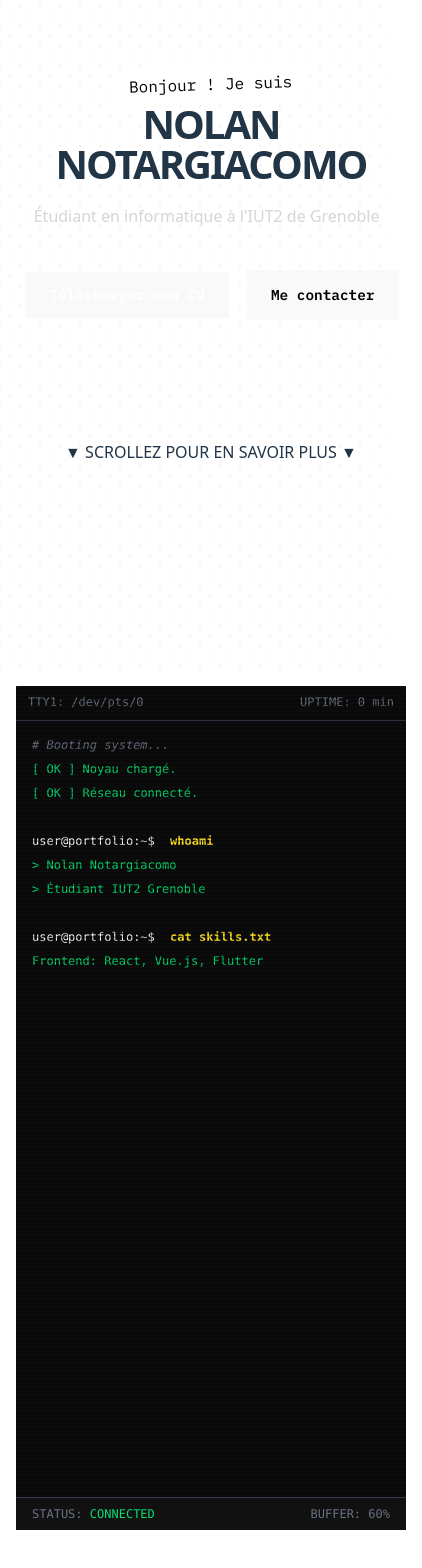
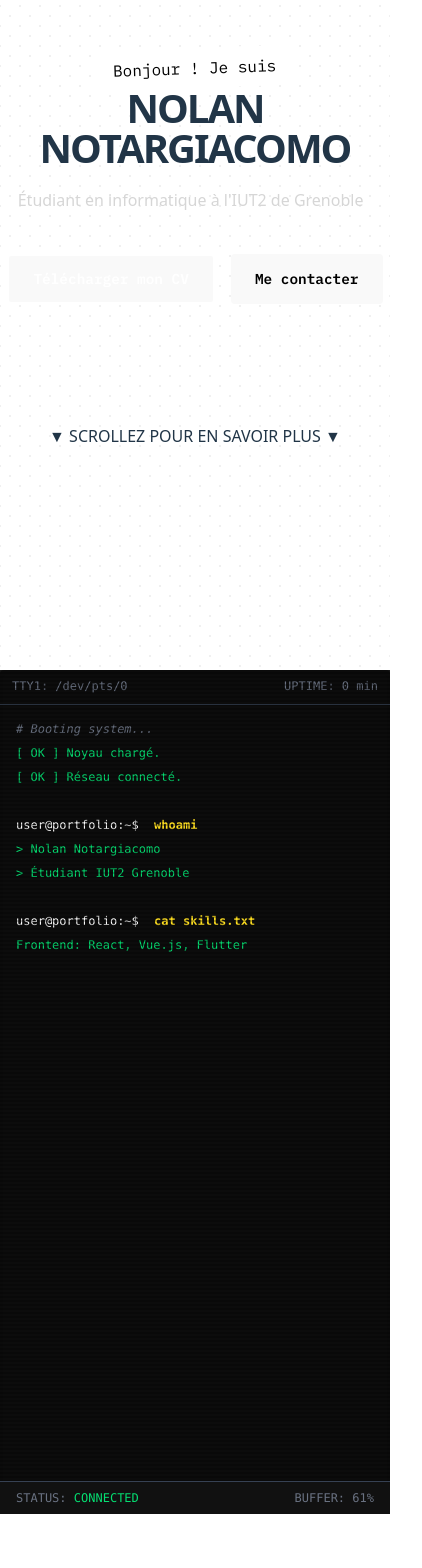
Before and after one commit to NolanNtrg/Portfolio, a React (Vite) app: page / in a window 390 px wide. Shown: the part 174-1742 px from the top of the page, 422 px wide, since content can reach past the window. Built offline with nearby package versions, Linux system fonts and the light colour scheme.

Commit message:
responsivity fix

```diff
--- a/src/App.css
+++ b/src/App.css
@@ -1,5 +1,4 @@
 #root {
   margin: 0 auto;
-  padding: 1rem;
   text-align: center;
 }
--- a/src/App.tsx
+++ b/src/App.tsx
@@ -5,14 +5,13 @@ import { Screen } from "./components/terminal/screen";
 
 function App() {
   return (
-    <>
+    <div className="w-full">
       <div className="min-h-screen flex justify-center items-center">
         <Hero />
       </div>
-
       <Screen />
       <Mail />
-    </>
+    </div>
   );
 }
 
--- a/src/components/hero/description.tsx
+++ b/src/components/hero/description.tsx
@@ -16,7 +16,7 @@ export function Description() {
   return (
     <p
       id="description"
-      className="mb-10 mx-auto max-w-200px min-h-[1.6em] text-[clamp(1rem,4vw,1.5rem)] text-[#d6d6d6]"
+      className="mb-10 mx-auto max-w-2xl min-h-[1.6em] text-[clamp(1rem,4vw,1.5rem)] text-[#d6d6d6] text-center"
     >
       {displayedText}
     </p>
--- a/src/components/hero/hero.tsx
+++ b/src/components/hero/hero.tsx
@@ -4,7 +4,7 @@ import { MainInfo } from "./mainInfo";
 export function Hero() {
   return (
     <>
-      <div className="fixed-bg fixed top-0 left-0 opacity-30 -z-1 h-screen w-screen"></div>
+      <div className="fixed-bg fixed top-0 left-0 opacity-30 -z-1 h-screen w-full"></div>
       <LanguageButtons />
       <MainInfo />
     </>
--- a/src/components/hero/name.tsx
+++ b/src/components/hero/name.tsx
@@ -1,7 +1,7 @@
 export function Name() {
   return (
     <>
-      <h1 className="text-[clamp(40px,10vw,90px)] font-black tracking-[-2px] leading-none mb-5 uppercase">
+      <h1 className="text-[clamp(40px,10vw,90px)] font-black tracking-[-2px] leading-none mb-5 uppercase text-center">
         Nolan
         <br />
         Notargiacomo
--- a/src/components/terminal/screen.tsx
+++ b/src/components/terminal/screen.tsx
@@ -104,9 +104,9 @@ export function Screen() {
   }, []);
 
   return (
-    <main ref={trackRef} className="h-[450vh] relative">
+    <main ref={trackRef} className="h-[450vh]">
       <div className="sticky top-0 h-screen w-full flex items-center justify-center overflow-hidden">
-        <div className="w-screen h-screen bg-[#1a1a1a] shadow-2xl flex flex-col border-[#333] transition-all duration-300 md:w-[95vw] md:h-[90vh] md:rounded-lg md:p-3 md:border">
+        <div className="w-full h-screen bg-[#1a1a1a] shadow-2xl flex flex-col border-[#333] transition-all duration-300 md:w-[95vw] md:h-[90vh] md:rounded-lg md:p-3 md:border">
           <div className="grow rounded-sm relative font-mono text-green-400 pt-2 leading-relaxed shadow-inner flex flex-col bg-[#0c0c0c]">
             {/* Overlay Scanline Effect */}
             <div className="absolute inset-0 bg-[linear-gradient(rgba(18,16,16,0)_50%,rgba(0,0,0,0.25)_50%)] bg-size-[100%_4px] z-10 pointer-events-none"></div>
--- a/src/index.css
+++ b/src/index.css
@@ -23,7 +23,6 @@ body {
   margin: 0;
   display: flex;
   place-items: center;
-  min-width: 320px;
   min-height: 100vh;
 }
 
```
